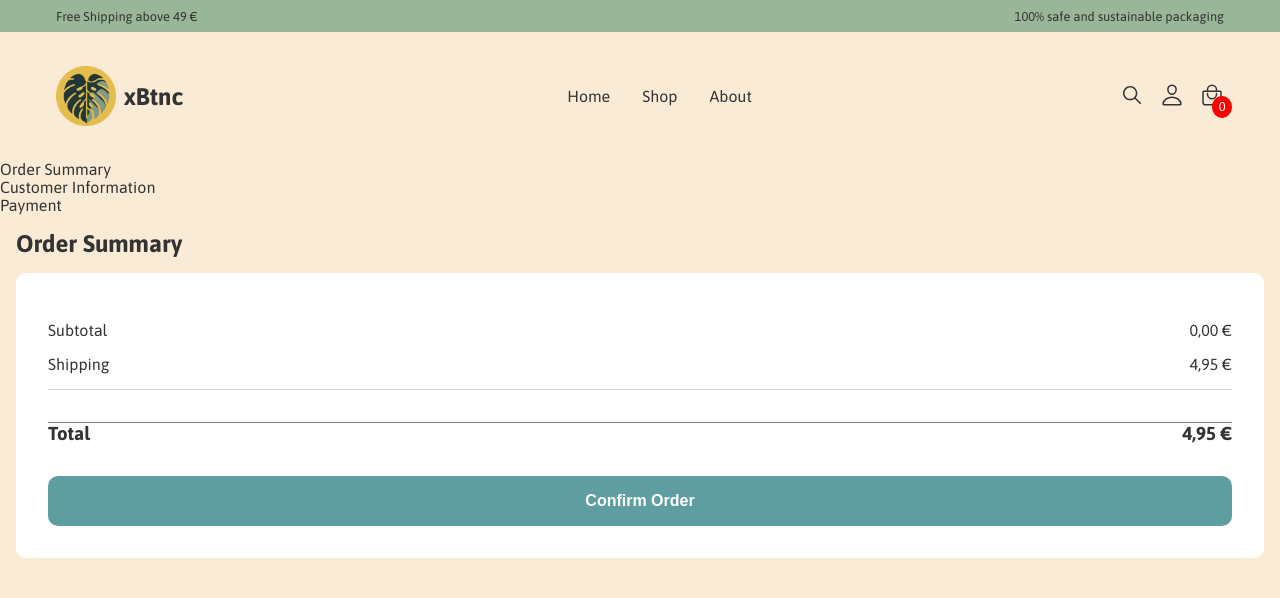
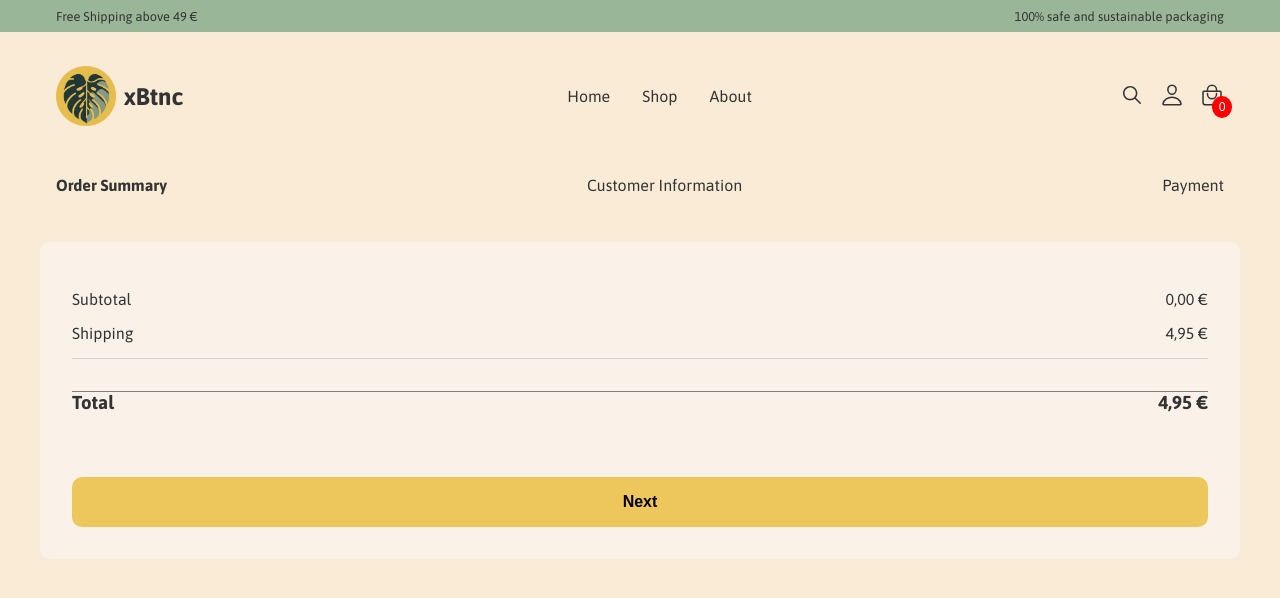
Before and after one commit to nestoririondo/typescript-webshop-front, a React (Vite) app: page /checkout in a window 1280 px wide. Shown: the top 598 px of the page. Built offline with nearby package versions, Linux system fonts and the light colour scheme.

Commit message:
style: order summary styling

```diff
--- a/src/components/Checkout/OrderSummary.tsx
+++ b/src/components/Checkout/OrderSummary.tsx
@@ -2,10 +2,15 @@ import { BasketItem, useBasket } from "../../context/useBasket";
 import { FaRegTrashCan } from "react-icons/fa6";
 import { formatCurrency } from "../../utils/formatCurrency";
 import "../../styles/order-summary.css";
+import { CheckoutStep } from "../../pages/Checkout";
 
 const shipping = 4.95;
 
-const OrderSummary = () => {
+type OrderSummaryProps = {
+  setStep: (step: CheckoutStep) => void;
+};
+
+const OrderSummary = ({setStep}: OrderSummaryProps) => {
   const {
     basket,
     increaseItemQuantity,
@@ -20,12 +25,9 @@ const OrderSummary = () => {
 
   return (
     <div className="order-summary">
-      <h2>Order Summary</h2>
-
       <div className="order">
         <section className="items">
-          {basket.map((item: BasketItem) => {
-            return (
+          {basket.map((item: BasketItem) => (
             <li key={item.product.id.toString()}>
               <img
                 src={item.product.images[0].toString()}
@@ -52,8 +54,7 @@ const OrderSummary = () => {
                 </div>
               </section>
             </li>
-            );
-          })}
+          ))}
         </section>
 
         <section className="subtotal-and-shipping">
@@ -72,8 +73,10 @@ const OrderSummary = () => {
           <h3>{formatCurrency(subtotal + shipping)}</h3>
         </section>
 
-        <section className="confirm">
-          <button>Confirm Order</button>
+        <section className="next">
+          <button onClick={() => setStep(CheckoutStep.CustomerInformation)}>
+            Next
+          </button>
         </section>
       </div>
     </div>
--- a/src/styles/order-summary.css
+++ b/src/styles/order-summary.css
@@ -2,10 +2,44 @@
   display: flex;
   flex-direction: column;
   gap: 1rem;
+
+  max-width: 1200px;
+  margin: 2rem auto;
+}
+.checkout-steps {
+  max-width: 1200px;
+  margin: 0 auto;
   padding: 1rem;
+  display: flex;
+  justify-content: space-between;
+  .number {
+    background-color: var(--secondary-color-light);
+    border-radius: 50%;
+    padding: 0.5rem .75rem;
+    text-align: center;
+    margin-right: 0.5rem;
+    cursor: pointer;
   }
+  .title {
+    cursor: pointer;
+  }
+  .active {
+    font-weight: bold;
+    .number {
+      background-color: var(--secondary-color);
+    }
+  }
+  @media screen and (max-width: 600px) {
+    flex-direction: column;
+    gap: 0.5rem;
+    .checkout-step {
+      margin-top: 1rem;
+    }
+  }
+}
+
 .order {
-  background-color: white;
+  background-color: rgb(var(--primary-color-light-rgb));
   border-radius: 10px;
   padding: 2rem;
   display: flex;
@@ -23,7 +57,7 @@
       padding: 1rem 0;
       border-bottom: 1px solid lightgray;
       img {
-        width: 80px;
+        width: 120px;
         height: auto;
         aspect-ratio: 1/1;
       }
@@ -80,23 +114,28 @@
     padding: 0;
     margin-bottom: 1rem;
   }
-  .confirm {
+}
+.next {
   button {
+    margin-top: 2rem;
     width: 100%;
     padding: 1rem;
-      background-color: cadetblue;
-      color: white;
+    background-color: var(--secondary-color);
     border: none;
     border-radius: 10px;
     font-weight: bold;
     font-size: 1rem;
+    cursor: pointer;
     &:hover {
-        background-color: rgb(67, 110, 112);
+      background-color: var(--secondary-color-dark);
     }
     &:active {
       transform: scale(0.99);
-        background-color: rgb(34, 58, 58);
     }
   }
 }
+@media screen and (max-width: 600px){
+  .order{
+    padding: 1rem;
   }
+}
```
Lines whose indentation alone changed are shown as unchanged.
